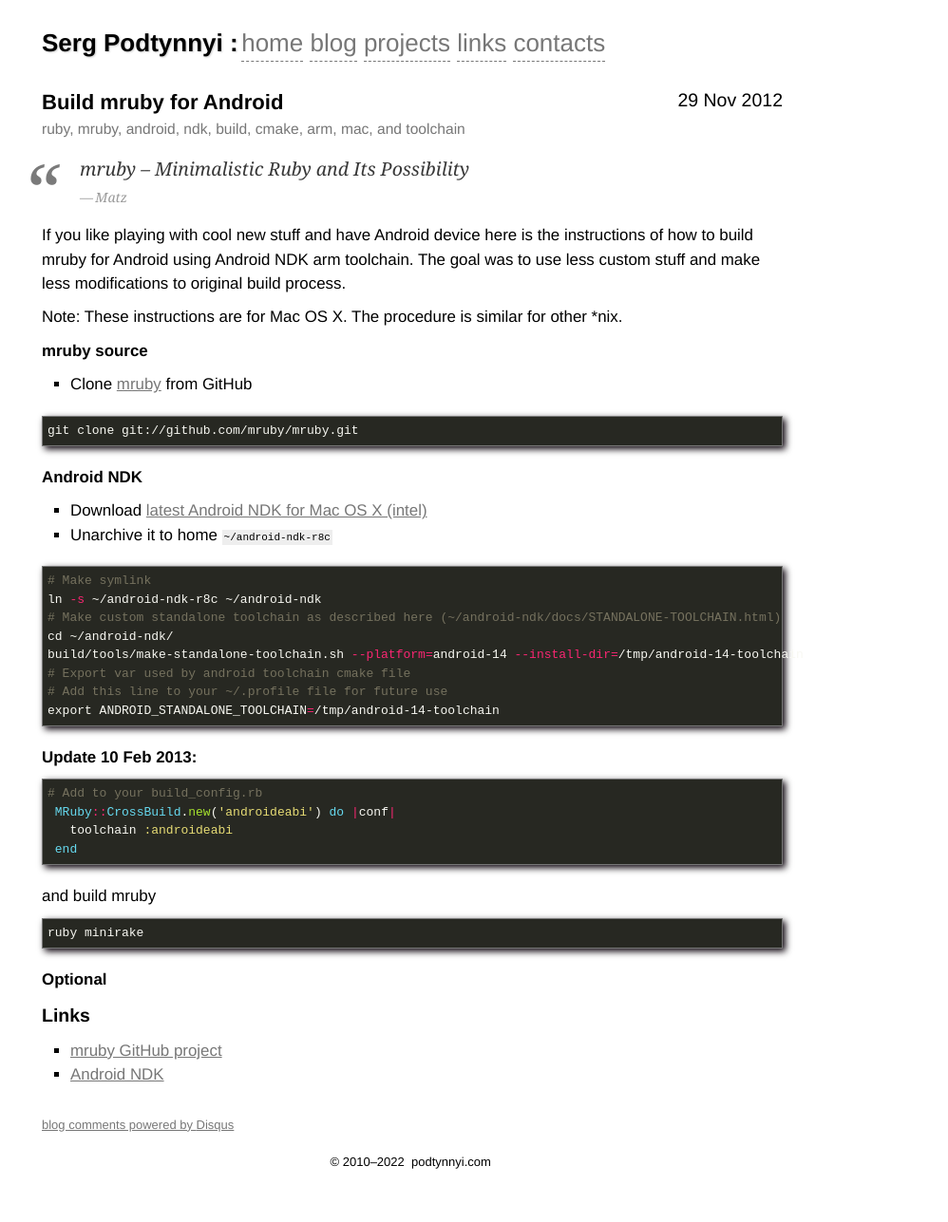
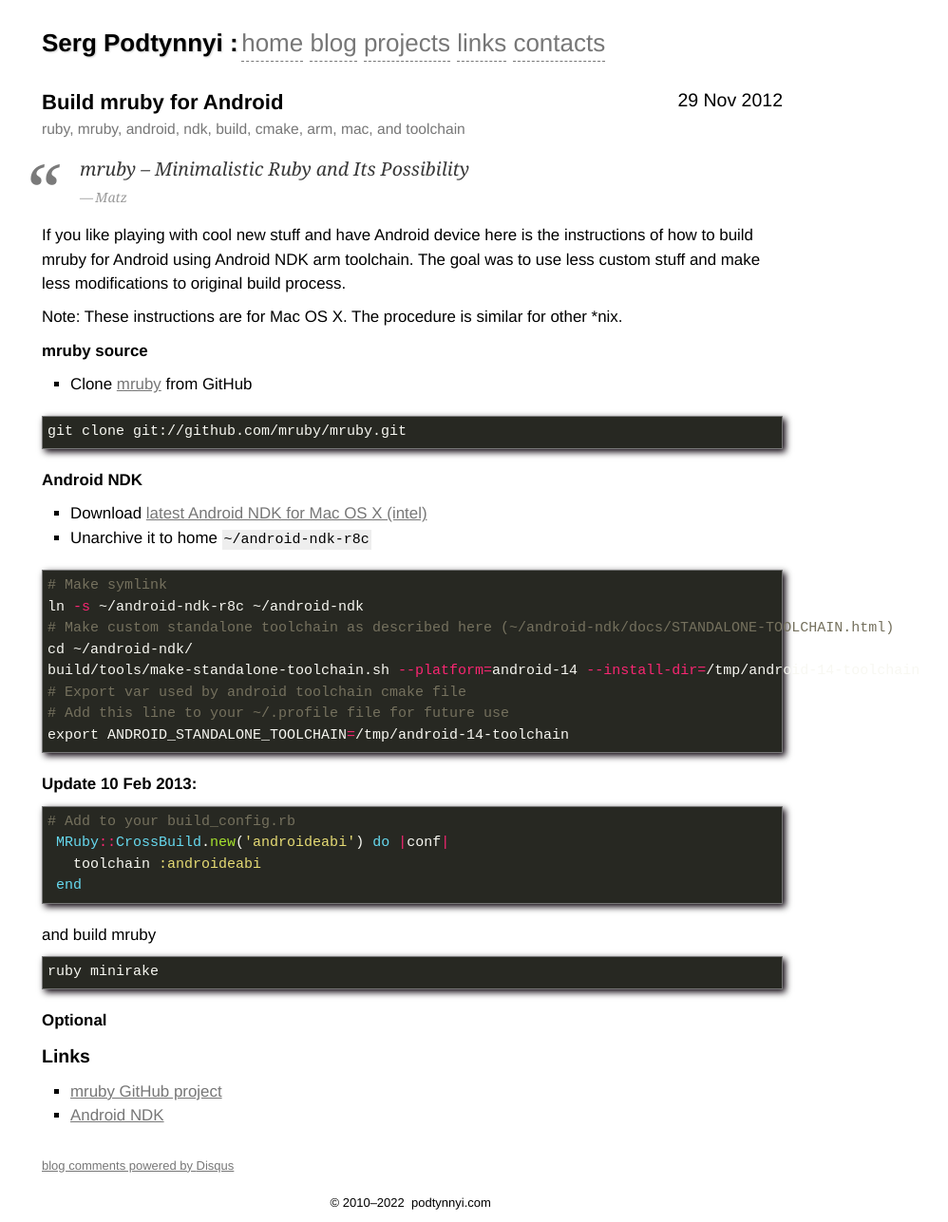
Before and after one commit to shtirlic/shtirlic.github.com, a Jekyll site: the page built from _posts/2012-11-29-build-mruby-for-android.markdown, in a window 1280 px wide. Shown: the whole page at 95% size, without its empty margins (206-1204 px from the left). Built offline with Jekyll 4.4.1, drawn with Linux system fonts in a browser that asks for light colours; some web fonts are replaced; comment, search, counter and statistics services are not loaded; before the commit the page ends 1244 px from its top, so only the background shows below that.

Commit message:
Update site.css

```diff
--- a/css/site.css
+++ b/css/site.css
@@ -6,12 +6,11 @@
 pre, code {
   margin-bottom:0px;
   font-family: 'b612 Mono', monospace;
-  font-size:13px;
+  font-size:15px;
 }
 
 code.highlighter-rouge{
   background: #eeeeee;
-  font-size:11px;
   padding:2px;
 }
 
@@ -19,7 +18,6 @@
   /*background: #F8F9FE;*/
   border: 1px solid #777;
   padding:5px 5px 6px 5px;
-  font-size:12px;
   margin-bottom:20px;
   -webkit-box-shadow: 3px 3px 7px #0a000a;
   -moz-box-shadow: 3px 3px 7px #0a000a;
```
